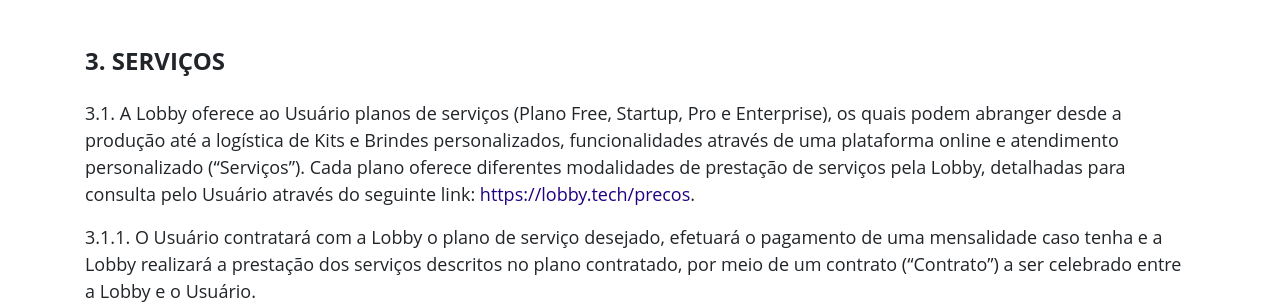
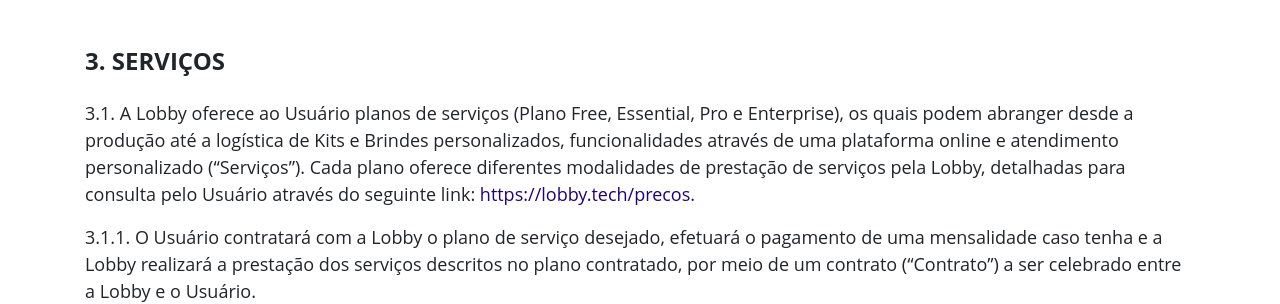
Before and after one commit to lobby-tech/lobby.tech, a Jekyll site: the page built from termos-de-uso/index.html, in a window 1280 px wide and 900 px high, scrolled down 1430 px. Shown: the part 159-463 px from the top of the window. Built offline with Jekyll 4.4.1, drawn with Linux system fonts in a browser that asks for light colours; a script that is not in the unit is left out.

Commit message:
Changed name from Startup to Essential (plans)

```diff
--- a/precos.html
+++ b/precos.html
@@ -34,7 +34,7 @@
       </section>
       <section class="col-lg-3">
         <div class="section-plan">
-          <h2 class="font--lg"><b>Startup 🙂</b></h2>
+          <h2 class="font--lg"><b>Essential 🙂</b></h2>
           <p class="font--sm">Empresas menores que não querem ter dor de cabeça de armazenagem</p>
           <p><span class="font--sm">R$</span> <b class="font--lg">Consultar</b> <span class="font--sm">/ mês</span></p>
           <p><span class="font--sm color--light">Incluso manuseio de até <b>500</b> itens por mês</span></p>
@@ -90,7 +90,7 @@
         <tr>
           <th class="plans-table--noborder"></th>
           <th>Free</th>
-          <th>Startup</th>
+          <th>Essential</th>
           <th>Pro</th>
           <th>Enterprise</th>
         </tr>
--- a/termos-de-uso/index.html
+++ b/termos-de-uso/index.html
@@ -49,7 +49,7 @@
 
       <br>
       <h2 class="font--lg" id="3"><b>3. SERVIÇOS</b></h2>
-      <p>3.1. A Lobby oferece ao Usuário planos de serviços (Plano Free, Startup, Pro e Enterprise), os quais podem abranger desde a produção até a logística de Kits e Brindes personalizados, funcionalidades através de uma plataforma online e atendimento personalizado (“Serviços”). Cada plano oferece diferentes modalidades de prestação de serviços pela Lobby, detalhadas para consulta pelo Usuário através do seguinte link: <a href="https://lobby.tech/precos">https://lobby.tech/precos</a>.</p>
+      <p>3.1. A Lobby oferece ao Usuário planos de serviços (Plano Free, Essential, Pro e Enterprise), os quais podem abranger desde a produção até a logística de Kits e Brindes personalizados, funcionalidades através de uma plataforma online e atendimento personalizado (“Serviços”). Cada plano oferece diferentes modalidades de prestação de serviços pela Lobby, detalhadas para consulta pelo Usuário através do seguinte link: <a href="https://lobby.tech/precos">https://lobby.tech/precos</a>.</p>
       <p>3.1.1. O Usuário contratará com a Lobby o plano de serviço desejado, efetuará o pagamento de uma mensalidade caso tenha e a Lobby realizará a prestação dos serviços descritos no plano contratado, por meio de um contrato (“Contrato”) a ser celebrado entre a Lobby e o Usuário.</p>
       <p>3.1.2. O Usuário está ciente de que a solicitação de serviços adicionais, além dos disponíveis no plano contratado, implicará em cobranças adicionais para cada serviço excedente, por meio de uma ordem de pedido, que fará parte do Contrato.</p>
       <p>3.1.3. Após a escolha de um dos planos, o Usuário poderá comprar produtos de sua preferência, e deverá fornecer alguns dados à Lobby, tais como logo/marca, dados da pessoa e empresa solicitante (nome, e-mail e telefone celular).</p>
```
